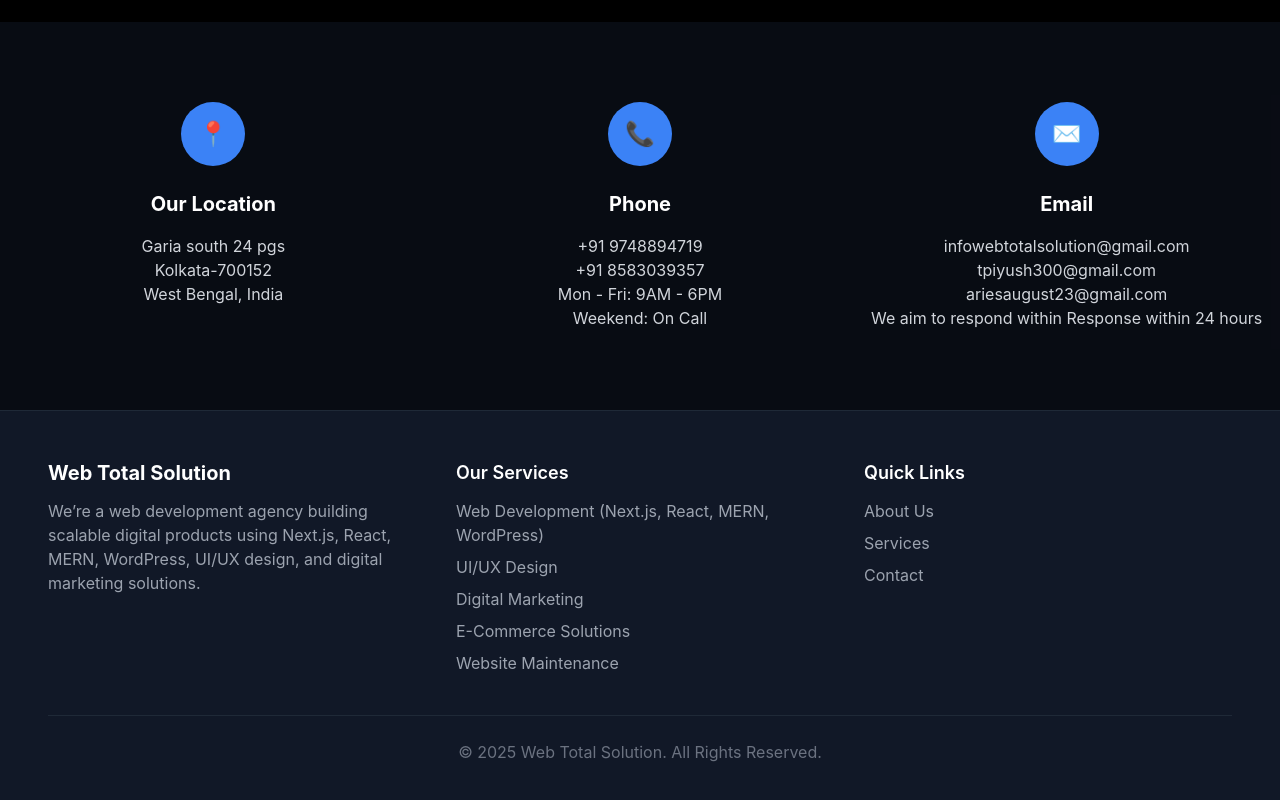
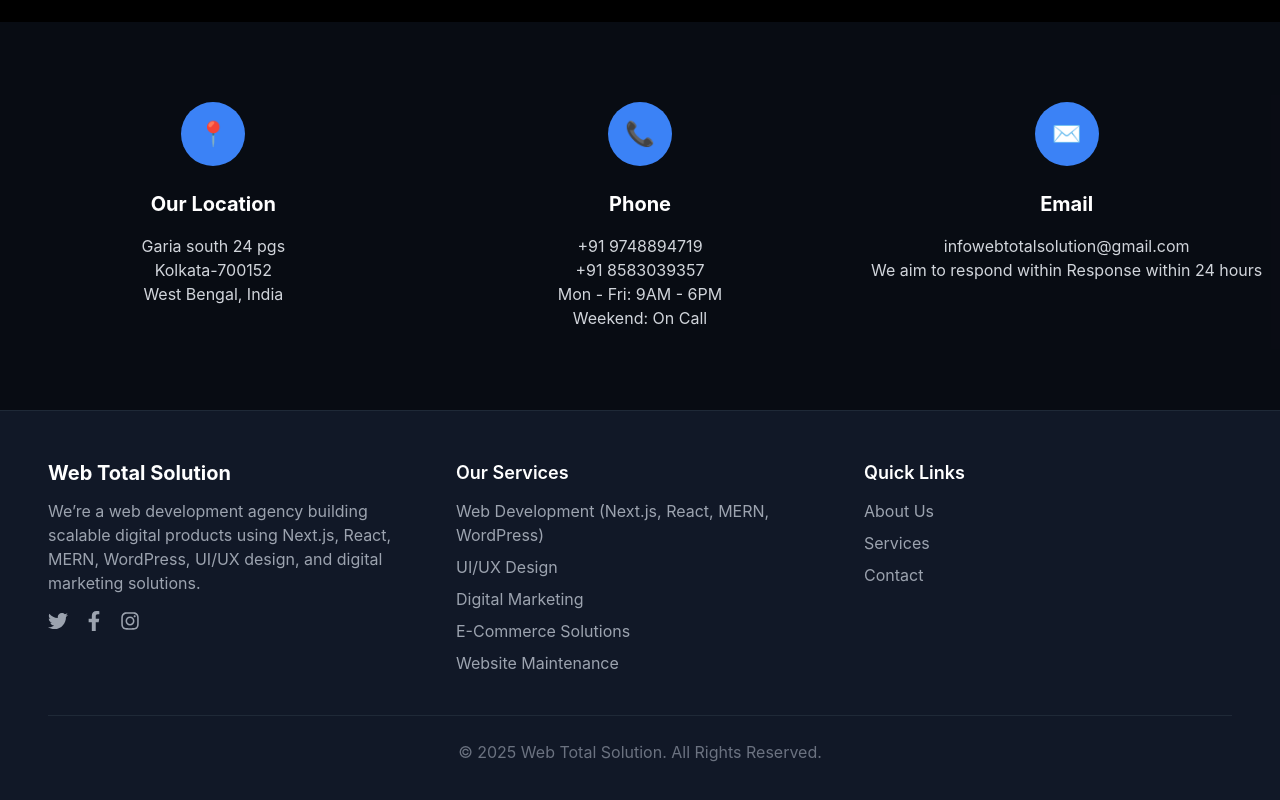
Before and after one commit to piyushthakur7/web-total-solutuion, a Next.js app: page /contact in a window 1280 px wide. Shown: the part 1430-2230 px from the top of the page. Built offline with nearby package versions, Linux system fonts and the light colour scheme.

Commit message:
footer done

```diff
--- a/app/contact/page.tsx
+++ b/app/contact/page.tsx
@@ -53,7 +53,7 @@ export default function ContactPage() {
                 >
                   Call Us
                 </a>
-                 <button
+                 {/* <button
     onClick={() => {
       const upiId = "ariesaugust23@okhdfcbank"; // replace with your UPI ID
       const name = "Web Total Solution"; // your business name
@@ -66,7 +66,7 @@ export default function ContactPage() {
     className="px-6 py-3 bg-green-500 hover:bg-green-600 text-white font-medium rounded-full transition-all duration-300 hover:scale-105 shadow-lg hover:shadow-xl w-full sm:w-auto text-center"
   >
     Pay Now
-  </button>
+  </button> */}
               </motion.div>
             </div>
 
@@ -147,8 +147,7 @@ export default function ContactPage() {
                   <h3 className="text-xl font-bold text-white mb-4">Email</h3>
                   <p className="text-gray-300">
                     infowebtotalsolution@gmail.com<br />
-                    tpiyush300@gmail.com<br />
-                    ariesaugust23@gmail.com<br />
+
                     We aim to respond within
                     Response within 24 hours
                   </p>
--- a/components/Footer.tsx
+++ b/components/Footer.tsx
@@ -2,6 +2,7 @@
 
 import React from 'react';
 import { motion } from 'framer-motion';
+import { FaTwitter, FaFacebookF, FaInstagram } from 'react-icons/fa';
 
 const Footer: React.FC = () => {
   return (
@@ -22,6 +23,19 @@ const Footer: React.FC = () => {
               using Next.js, React, MERN, WordPress, UI/UX design, and digital
               marketing solutions.
             </p>
+
+            {/* Social Icons */}
+            <div className="flex mt-4 space-x-4 justify-center md:justify-start">
+              <a href="https://twitter.com/yourprofile" target="_blank" rel="noopener noreferrer" className="hover:text-white">
+                <FaTwitter size={20} />
+              </a>
+              <a href="https://facebook.com/yourpage" target="_blank" rel="noopener noreferrer" className="hover:text-white">
+                <FaFacebookF size={20} />
+              </a>
+              <a href="https://instagram.com/yourprofile" target="_blank" rel="noopener noreferrer" className="hover:text-white">
+                <FaInstagram size={20} />
+              </a>
+            </div>
           </div>
 
           {/* Services */}
@@ -43,8 +57,6 @@ const Footer: React.FC = () => {
               <li><a href="/about" className="hover:text-white">About Us</a></li>
               <li><a href="/services" className="hover:text-white">Services</a></li>
               <li><a href="/contact" className="hover:text-white">Contact</a></li>
-              {/* <li><a href="/clients" className="hover:text-white">Clients</a></li>
-              <li><a href="/testimonials" className="hover:text-white">Testimonials</a></li> */}
             </ul>
           </div>
         </motion.div>
```
